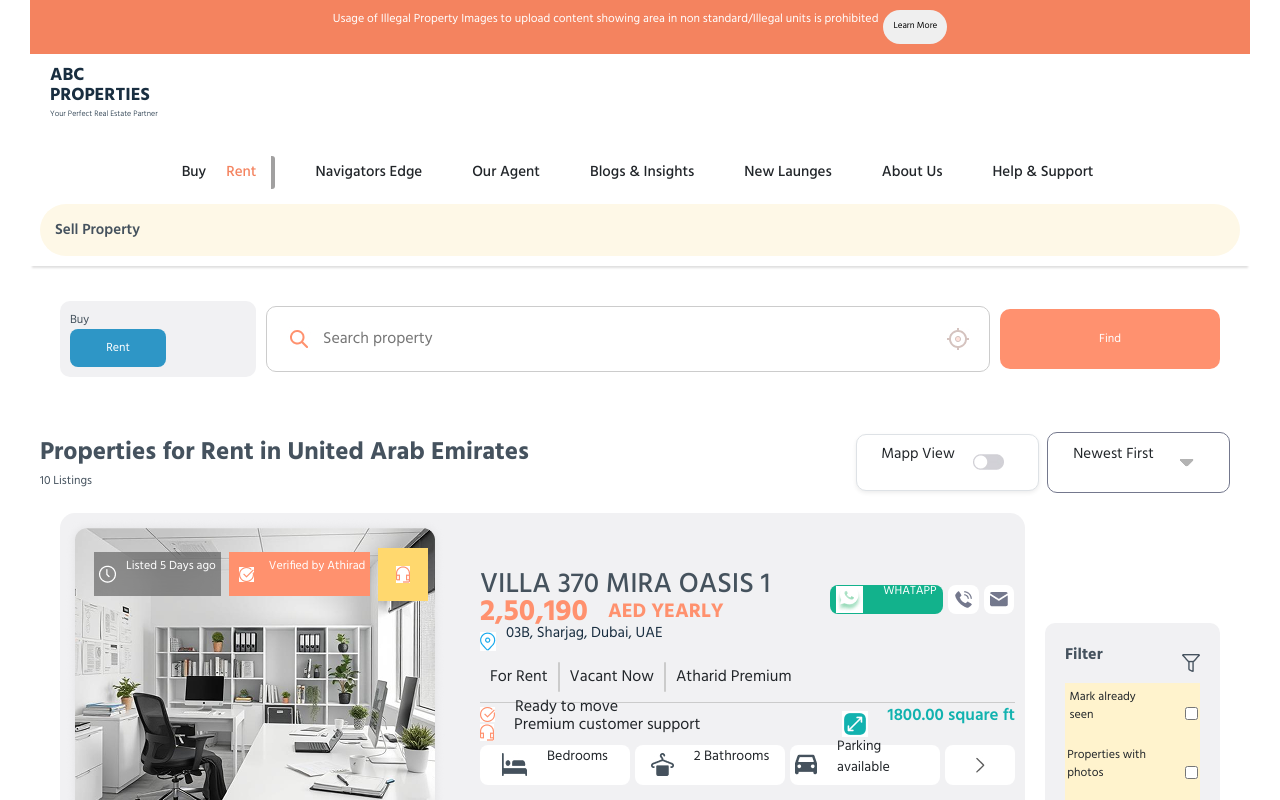
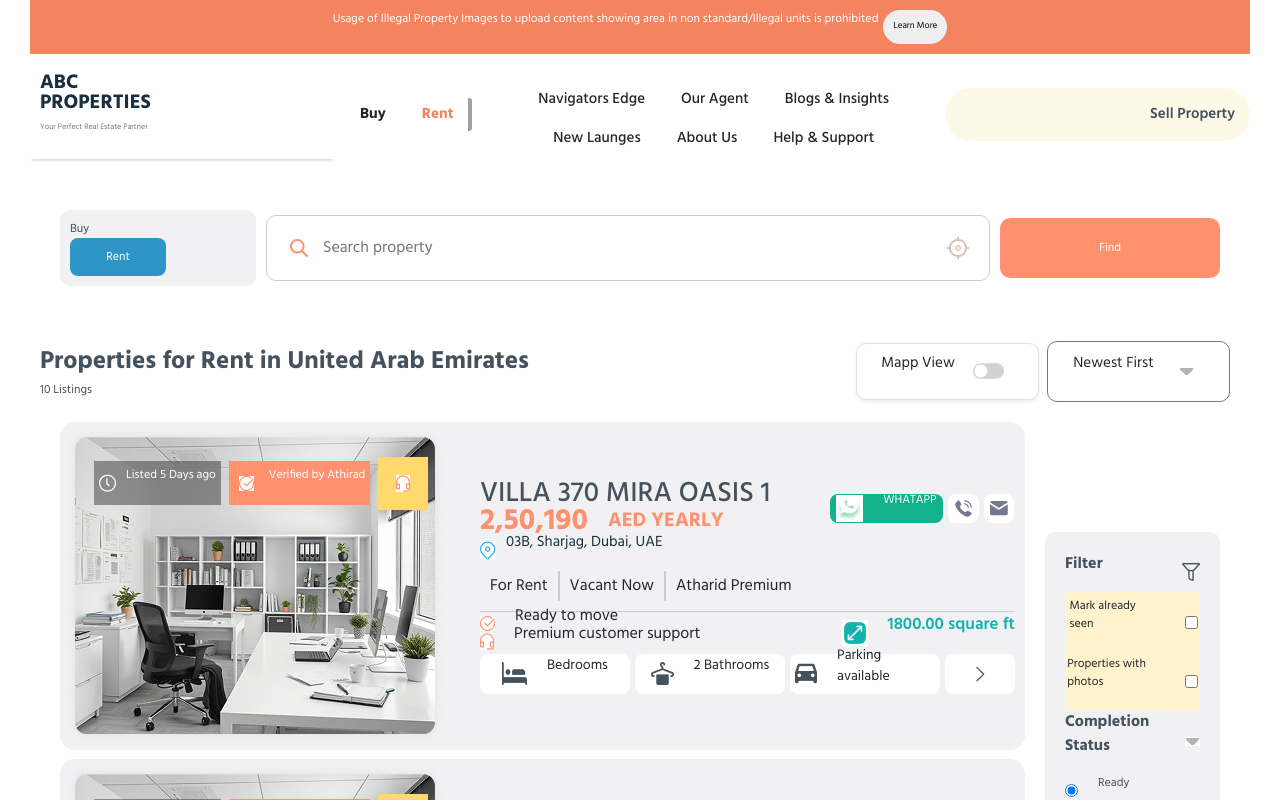
Before and after one commit to ShilpaBabeendran/react-apllication, a React (Create React App) app: page / in a window 1280 px wide. Shown: the top 800 px of the page. Built offline with nearby package versions, Linux system fonts and the light colour scheme; a web font is replaced by a local one.

Commit message:
css change

```diff
--- a/src/Components/HomePage/index.js
+++ b/src/Components/HomePage/index.js
@@ -110,31 +110,35 @@ const handlePriceChange = (e) => {
 
                  <Header/>
 
-        {/* <div className=" max-width main-container"> */}
-            <div className="d-flex justify-content-between  nav d-none d-md-block">
-                <div className=' nav-child-abc'>
-                    <div className='abc-child'>
-                    <p>ABC</p>
-                    <p>PROPERTIES</p>
-                    </div>
-                    <p className='real-estate'>Your Perfect Real Estate Partner</p>
-                </div>
-                <div className=' nav-child-menu'>
-                    <div className=' absolute-center buy-rent'>
-                        <p>Buy</p>
-                        <p className='rent'>Rent</p>
-                    </div>
-                    <div className=' absolute-center nav-child-m'>
-                    <p> Navigators Edge </p>
-                    <p> Our Agent</p>
-                    <p>Blogs & Insights</p>
-                    <p>New Launges</p>
-                    <p>About Us</p>
-                    <p>Help & Support</p>
+                <div className="container-fluid d-none d-md-block py-3">
+
+                <div className=" row align-items-center">
+                    <div className="col-md-3 d-flex flex-column text-start nav">
+                        {/* <div className=' nav-child-abc'> */}
+                            <div className='col-md-3 d-flex flex-column text-start abc-child'>
+                            <p className="fw-bold fs-5">ABC</p>
+                            <p className="fw-bold fs-5">PROPERTIES</p>
+                            </div>
+                            <p className='text-muted small real-estate'>Your Perfect Real Estate Partner</p>
+                        </div>
+                        <div className='col-md-6 text-center  nav-child-menu'>
+                            <div className=' d-flex justify-content-center gap-3 absolute-center buy-rent'>
+                                <p className="fw-bold mb-0">Buy</p>
+                                <p className=' fw-bold mb-0 rent' style={{color:"#F4835F"}}>Rent</p>
+                            </div>
+                            <div className=' d-flex justify-content-center flex-wrap gap-3 mt-2 nav-child-m'>
+                            <p className="mb-0"> Navigators Edge </p>
+                            <p className="mb-0"> Our Agent</p>
+                            <p className="mb-0">Blogs & Insights</p>
+                            <p className="mb-0">New Launges</p>
+                            <p className="mb-0">About Us</p>
+                            <p className="mb-0">Help & Support</p>
+                            </div>
+                        </div>
+                        <div className='col-md-3 text-end nav-child-btn'>Sell Property</div>
                     </div>
                 </div>
-                <div className=' nav-child-btn'>Sell Property</div>
-            </div>
+                {/* </div> */}
 
 
 
```
